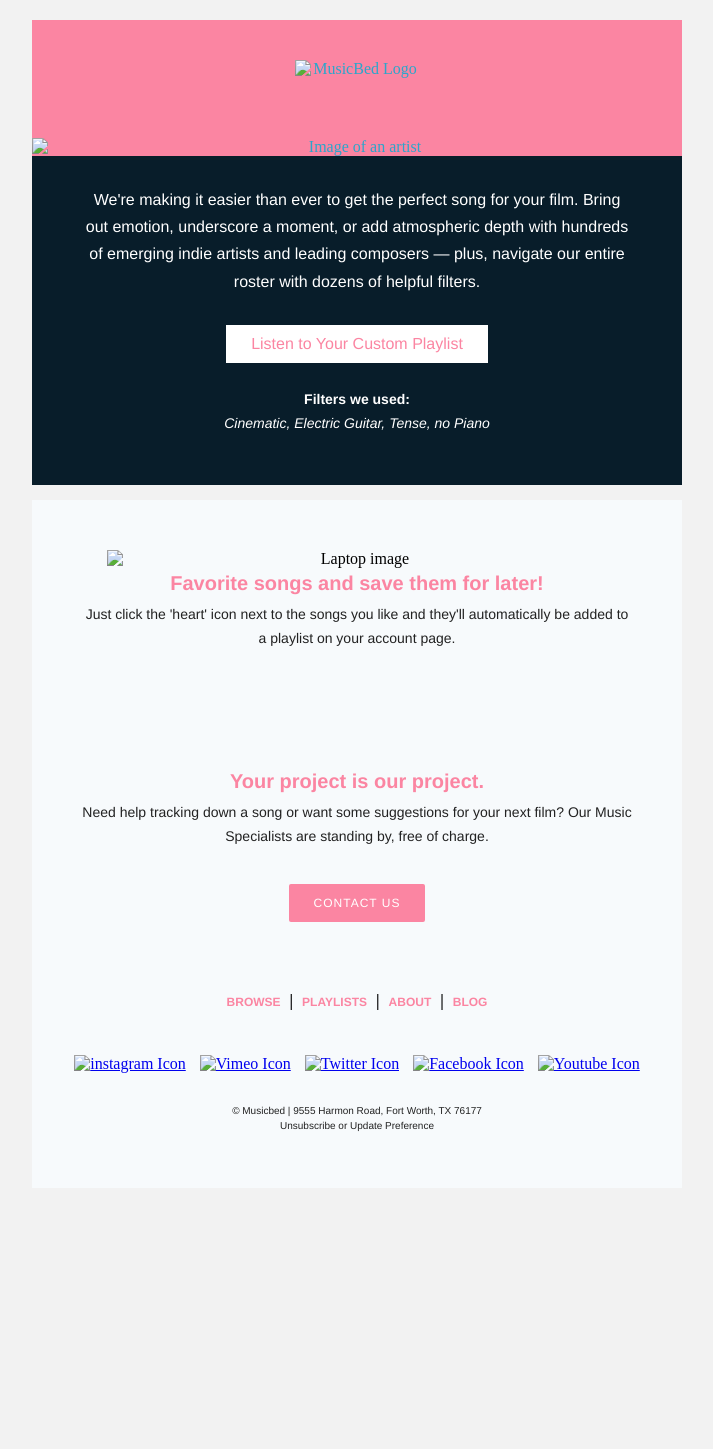
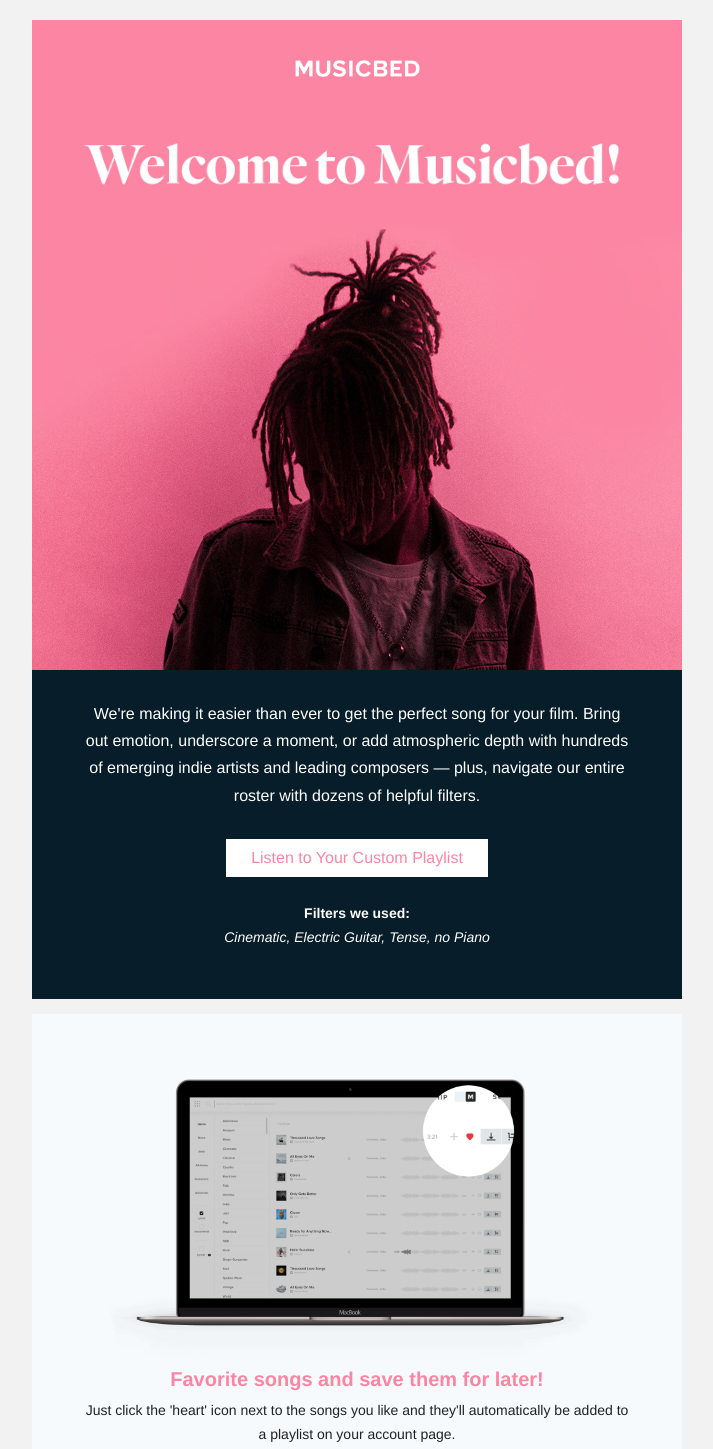
Before and after one commit to devmoments/newsletter-email-musicbed, a plain HTML site: page index.html in a window 1280 px wide. Shown: the top 1449 px of the page, without its empty margins (283-996 px from the left). Before the commit the page ends 1208 px from the top, so only its background shows below. Drawn offline with Linux system fonts and the light colour scheme.

```diff
--- a/index.html
+++ b/index.html
@@ -4,7 +4,7 @@
   <meta charset="UTF-8">
   <meta http-equiv="X-UA-Compatible" content="IE=edge">
   <meta name="viewport" content="width=device-width, initial-scale=1.0">
-  <title>Musicbed Licensing Relevant Music</title>
+  <title></title>
   <style type="text/css">
     @media screen and (max-width: 650px){
       .container {
@@ -33,7 +33,7 @@
           <tr>
             <td align="center" valign="top" bgcolor="#fb85a2">
               <a href="#" style="color: #2ba6cb; text-decoration: none;">
-                <img src="images/music-logo.png" alt="MusicBed Logo" width="125" style=" display: block; padding: 40px 0; max-width: 125px;" border="0">
+                <img src="assets/music-logo.png" alt="MusicBed Logo" width="125" style=" display: block; padding: 40px 0; max-width: 125px;" border="0">
               </a>
             </td>
           </tr>
@@ -44,13 +44,13 @@
               <table width="100%" cellpadding="0" cellspacing="0" border="0">
                 <tr>
                   <td align="center" valign="top" style="background: #fb85a2; padding-top: 20px;">
-                    <img src="images/slogan.png" alt="" width="550" style="display: block; max-width: 100%;" border="0" class="responsive-img ">
+                    <img src="assets/slogan.png" alt="" width="550" style="display: block; max-width: 100%;" border="0" class="responsive-img ">
                   </td>
                 </tr>
                 <tr>
                   <td align="center" valign="top" bgcolor="#fb85a2">
                     <a href="#" style="color: #2ba6cb; text-decoration: none;">
-                      <img src="images/banner.jpg" alt="Image of an artist" width="650" style="display: block; max-width: 100%;" border="0" class="responsive-img ">
+                      <img src="assets/banner.jpg" alt="Image of an artist" width="650" style="display: block; max-width: 100%;" border="0" class="responsive-img ">
                     </a>
                   </td>
                 </tr>
@@ -88,7 +88,7 @@
               <table class="laptop" width="100%" cellpadding="0" cellspacing="0" border="0" bgcolor="#f7fafc" style="padding: 50px 50px 70px;">
                 <tr>
                   <td align="center" valign="top">
-                    <img src="images/laptop.png" alt="Laptop image" width="500" style="display: block; max-width: 100%;" class="responsive-img ">
+                    <img src="assets/laptop.png" alt="Laptop image" width="500" style="display: block; max-width: 100%;" class="responsive-img ">
                   </td>
                 </tr>
                 <tr>
@@ -110,7 +110,7 @@
               <table class="" width="100%" cellpadding="0" cellspacing="0" border="0" bgcolor="#f7fafc">
                 <tr>
                   <td align="center" valign="top">
-                    <img src="images/grid-pics.jpg" alt="" width="650" style="display: block; max-width: 100%;" border="0" class="responsive-img ">
+                    <img src="assets/grid-pics.jpg" alt="" width="650" style="display: block; max-width: 100%;" border="0" class="responsive-img ">
                   </td>
                 </tr>
                 <tr>
@@ -154,11 +154,11 @@
               <table class="footer" width="100%" cellpadding="0" cellspacing="0" border="0" style="padding-top: 45px">
                 <tr>
                   <td align="center" valign="top">
-                    <a href="#"><img src="images/instagram-icon.png" alt="instagram Icon" width="20px" style="padding: 0 5px;"></a>
-                    <a href="#"><img src="images/vimeo-icon.png" alt="Vimeo Icon" width="20px" style="padding: 0 5px;"></a>
-                    <a href="#"><img src="images/twitter-icon.png" alt="Twitter Icon" width="20px" style="padding: 0 5px;"></a>
-                    <a href="#"><img src="images/facebook-icon.png" alt="Facebook Icon" width="20px" style="padding: 0 5px;"></a>
-                    <a href="#"><img src="images/youtube-icon.png" alt="Youtube Icon" width="20px" style="padding: 0 5px;"></a>
+                    <a href="#"><img src="assets/instagram-icon.png" alt="instagram Icon" width="20px" style="padding: 0 5px;"></a>
+                    <a href="#"><img src="assets/vimeo-icon.png" alt="Vimeo Icon" width="20px" style="padding: 0 5px;"></a>
+                    <a href="#"><img src="assets/twitter-icon.png" alt="Twitter Icon" width="20px" style="padding: 0 5px;"></a>
+                    <a href="#"><img src="assets/facebook-icon.png" alt="Facebook Icon" width="20px" style="padding: 0 5px;"></a>
+                    <a href="#"><img src="assets/youtube-icon.png" alt="Youtube Icon" width="20px" style="padding: 0 5px;"></a>
                   </td>
                 </tr>
               </table>
```
